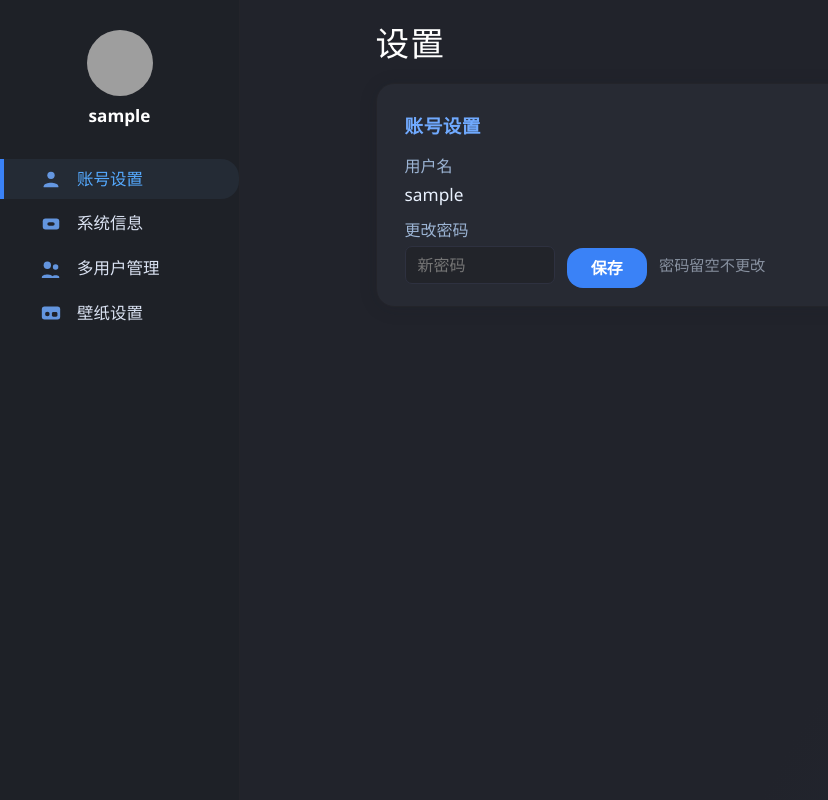
After one commit to george06350/HNAS, a Flask app: page /settings_inner in a window 1280 px wide. The commit adds this page. Shown: the whole page, without its empty margins (0-828 px from the left). Run offline with Flask 3, Linux system fonts and the light colour scheme; the visitor is signed in with stand-in values (Sample User, id 1); grey boxes are pictures that could not be loaded.

Commit message:
HNAS OS v2.0

```diff
--- a/app.py
+++ b/app.py
@@ -6,16 +6,41 @@
 #  本项目源码仅供学习与个人非商业用途使用。
 #  未经许可，不得用于商业用途或翻版传播。
 # =============================================================
+
 import os
+import platform
+import socket
+import datetime
+import requests
 from flask import Flask, render_template, request, redirect, url_for, session, flash, send_from_directory, abort
-from datetime import datetime
-
-app = Flask(__name__)
-app.secret_key = os.urandom(24)  # 每次重启强制所有人下线
 
 DATA_ROOT = os.path.abspath('data')
 USER_BASE = os.path.join(DATA_ROOT, 'users')
 USER_CFG_BASE = os.path.join(DATA_ROOT, 'system', 'user')
+WALLPAPER_DIR = os.path.join(DATA_ROOT, "system", "wallpaper")
+
+def ensure_wallpaper_dir_and_files():
+    """自动创建壁纸目录，并下载默认壁纸文件（如不存在）"""
+    os.makedirs(WALLPAPER_DIR, exist_ok=True)
+    default_wallpapers = {
+        "wallpaper1.png": "https://raw.githubusercontent.com/george06350/HNAS-File/main/wallpaper/wallpaper1.png",
+        "wallpaper2.png": "https://raw.githubusercontent.com/george06350/HNAS-File/main/wallpaper/wallpaper2.png"
+    }
+    for fname, url in default_wallpapers.items():
+        fpath = os.path.join(WALLPAPER_DIR, fname)
+        if not os.path.exists(fpath):
+            try:
+                resp = requests.get(url, timeout=10)
+                if resp.status_code == 200:
+                    with open(fpath, "wb") as f:
+                        f.write(resp.content)
+            except Exception as e:
+                print(f"[WARN] 下载壁纸 {fname} 失败: {e}")
+
+ensure_wallpaper_dir_and_files()
+
+app = Flask(__name__)
+app.secret_key = os.urandom(24)
 os.makedirs(USER_BASE, exist_ok=True)
 os.makedirs(USER_CFG_BASE, exist_ok=True)
 
@@ -31,7 +56,7 @@ def user_exists(username):
     return os.path.exists(user_config_path(username))
 
 def create_user(username, password):
-    now = datetime.now().strftime('%Y/%m/%d+%H:%M:%S')
+    now = datetime.datetime.now().strftime('%Y/%m/%d+%H:%M:%S')
     os.makedirs(os.path.join(USER_BASE, username, "file"), exist_ok=True)
     cfg_path = user_config_path(username)
     with open(cfg_path, 'w', encoding='utf-8') as f:
@@ -56,6 +81,38 @@ def secure_path(rel_path):
     if not full_path.startswith(DATA_ROOT):
         abort(403)
     return full_path
+
+def get_all_users():
+    """获取所有用户名及注册时间，按注册时间升序"""
+    users = []
+    for fname in os.listdir(USER_CFG_BASE):
+        if fname.endswith('.txt'):
+            uname = fname[:-4]
+            reg_time = ''
+            with open(os.path.join(USER_CFG_BASE, fname), encoding='utf-8') as f:
+                for line in f:
+                    if line.startswith('register-time') or line.startswith('register_time'):
+                        reg_time = line.strip().split(':', 1)[-1].strip()
+            users.append({'username': uname, 'register_time': reg_time})
+    users.sort(key=lambda u: u['register_time'])
+    return users
+
+def is_super_admin(username):
+    users = get_all_users()
+    return users and users[0]['username'] == username
+
+def get_current_wallpapers():
+    """读取当前生效的壁纸设置"""
+    current_wallpapers = {"wallpaper1": "wallpaper1.png", "wallpaper2": "wallpaper2.png"}
+    wall_select_path = os.path.join(DATA_ROOT, "system", "wallpaper_select.txt")
+    if os.path.exists(wall_select_path):
+        with open(wall_select_path, encoding="utf-8") as f:
+            for line in f:
+                if line.startswith("wallpaper1:"):
+                    current_wallpapers["wallpaper1"] = line.split(":", 1)[1].strip()
+                elif line.startswith("wallpaper2:"):
+                    current_wallpapers["wallpaper2"] = line.split(":", 1)[1].strip()
+    return current_wallpapers
 
 @app.route('/register', methods=['GET', 'POST'])
 def register():
@@ -113,7 +170,8 @@ def index():
 def desktop():
     if 'username' not in session:
         return redirect(url_for('login'))
-    return render_template('index.html', username=session['username'])
+    current_wallpapers = get_current_wallpapers()
+    return render_template('index.html', username=session['username'], current_wallpapers=current_wallpapers)
 
 @app.route('/filemanager_inner/', defaults={'path': ''})
 @app.route('/filemanager_inner/<path:path>')
@@ -163,5 +221,98 @@ def about_inner():
         return "请重新登录！", 401
     return render_template('about_inner.html')
 
+@app.route('/settings_inner', methods=['GET', 'POST'])
+def settings_inner():
+    if 'username' not in session:
+        return "请重新登录！", 401
+    message = ''
+    users = get_all_users()
+    super_admin = is_super_admin(session['username'])
+
+    # -- 壁纸设置 --
+    ensure_wallpaper_dir_and_files()
+    wall_files = sorted([f for f in os.listdir(WALLPAPER_DIR) if f.lower().endswith(('.png', '.jpg', '.jpeg'))])
+    current_wallpapers = get_current_wallpapers()
+    current_wall_path = os.path.join(DATA_ROOT, "system", "wallpaper_select.txt")
+    if request.method == 'POST' and request.form.get('action') == 'change_wallpaper':
+        wp1 = request.form.get('wallpaper1', 'wallpaper1.png')
+        wp2 = request.form.get('wallpaper2', 'wallpaper2.png')
+        with open(current_wall_path, "w", encoding="utf-8") as f:
+            f.write(f"wallpaper1:{wp1}\nwallpaper2:{wp2}\n")
+        current_wallpapers["wallpaper1"] = wp1
+        current_wallpapers["wallpaper2"] = wp2
+        message = "壁纸设置已更新"
+    # -- 多用户管理 --
+    if request.method == 'POST' and request.form.get('action') == 'create_user':
+        new_username = request.form.get('new_username', '').strip()
+        new_password = request.form.get('new_password', '').strip()
+        if not new_username or not new_password:
+            message = "用户名和密码不能为空"
+        elif user_exists(new_username):
+            message = "该用户名已存在"
+        else:
+            create_user(new_username, new_password)
+            message = f"用户 {new_username} 创建成功"
+        users = get_all_users()
+    if request.method == 'POST' and request.form.get('action') == 'delete_user' and super_admin:
+        del_username = request.form.get('del_username', '').strip()
+        if del_username == session['username']:
+            message = "不能删除自己"
+        elif not user_exists(del_username):
+            message = "该用户不存在"
+        else:
+            os.remove(user_config_path(del_username))
+            user_folder = os.path.join(USER_BASE, del_username)
+            if os.path.isdir(user_folder):
+                import shutil
+                shutil.rmtree(user_folder)
+            message = f"用户 {del_username} 已删除"
+        users = get_all_users()
+    # -- 账号设置 --
+    if request.method == 'POST' and not request.form.get('action'):
+        pwd = request.form.get('new_password', '').strip()
+        if pwd:
+            path = user_config_path(session['username'])
+            with open(path, "r", encoding='utf-8') as f:
+                lines = f.readlines()
+            with open(path, "w", encoding='utf-8') as f:
+                for line in lines:
+                    if line.startswith("password : "):
+                        f.write(f"password : {pwd}\n")
+                    else:
+                        f.write(line)
+            message = "密码已更新！"
+        else:
+            message = "未作更改。"
+    sysinfo = {
+        'hostname': socket.gethostname(),
+        'os': f"{platform.system()} {platform.release()}",
+        'arch': platform.machine(),
+        'python_version': platform.python_version(),
+        'now': datetime.datetime.now().strftime('%Y-%m-%d %H:%M:%S'),
+    }
+    user_email = ""
+    cfg_path = user_config_path(session['username'])
+    if os.path.exists(cfg_path):
+        with open(cfg_path, encoding='utf-8') as f:
+            for line in f:
+                if line.startswith("email : "):
+                    user_email = line.strip().split(":",1)[1].strip()
+    return render_template('settings_inner.html',
+        username=session['username'],
+        user_email=user_email,
+        message=message,
+        sysinfo=sysinfo,
+        users=users,
+        super_admin=super_admin,
+        wall_files=wall_files,
+        current_wallpapers=current_wallpapers
+    )
+
+@app.route('/wallpaper/<filename>')
+def serve_wallpaper(filename):
+    ensure_wallpaper_dir_and_files()
+    return send_from_directory(WALLPAPER_DIR, filename)
+
 if __name__ == '__main__':
     app.run(debug=True, host='0.0.0.0', port=5000)
--- /dev/null
+++ b/data/system/wallpaper_select.txt
@@ -0,0 +1,2 @@
+wallpaper1:wallpaper2.png
+wallpaper2:wallpaper1.png
--- /dev/null
+++ b/templates/settings_inner.html
@@ -0,0 +1,386 @@
+<!DOCTYPE html>
+<html>
+<head>
+    <meta charset="utf-8">
+    <title>设置</title>
+    <meta name="viewport" content="width=device-width,initial-scale=1">
+    <link rel="stylesheet" href="https://cdn.jsdelivr.net/npm/bootstrap@5.3.0/dist/css/bootstrap.min.css">
+    <style>
+    html, body {
+        height: 100%;
+    }
+    body {
+        background: linear-gradient(120deg,#21232b 70%,#242a35 100%);
+        color: #e8eaf0;
+        font-family: 'Segoe UI', Arial, sans-serif;
+        min-height: 100vh;
+        margin: 0;
+        box-sizing: border-box;
+    }
+    .settings-root {
+        display: flex;
+        min-height: 0;
+        min-width: 0;
+        height: 100vh;
+        max-height: 100vh;
+    }
+    .settings-sidebar {
+        width: 240px;
+        background: rgba(30,33,39,0.98);
+        border-right: 1px solid #23242a;
+        display: flex;
+        flex-direction: column;
+        align-items: stretch;
+        padding-top: 30px;
+        min-width: 170px;
+        max-width: 100vw;
+        box-sizing: border-box;
+        overflow-y: auto;
+        overflow-x: hidden;
+    }
+    .settings-sidebar-profile {
+        display: flex;
+        flex-direction: column;
+        align-items: center;
+        margin-bottom: 28px;
+        padding: 0 10px;
+    }
+    .settings-sidebar-profile .avatar {
+        width: 66px;
+        height: 66px;
+        border-radius: 50%;
+        background: #36383e;
+        margin-bottom: 7px;
+    }
+    .settings-sidebar-profile .nickname {
+        font-size: 1.07em;
+        color: #fff;
+        font-weight: bold;
+        margin-bottom: 2px;
+        word-break: break-all;
+        text-align: center;
+    }
+    .settings-sidebar-profile .email {
+        color: #acb2be;
+        font-size: 0.94em;
+        word-break: break-all;
+        text-align: center;
+    }
+    .settings-sidebar-nav {
+        flex: 1 1 auto;
+        display: flex;
+        flex-direction: column;
+        gap: 4px;
+        margin-bottom: 12px;
+    }
+    .sidebar-nav-item {
+        display: flex;
+        align-items: center;
+        padding: 8px 0 8px 36px;
+        color: #dbe3f3;
+        font-size: 1.03em;
+        border-left: 4px solid transparent;
+        cursor: pointer;
+        border-radius: 0 18px 18px 0;
+        transition: background 0.13s, color 0.13s;
+        gap: 12px;
+        min-width: 0;
+        word-break: break-all;
+    }
+    .sidebar-nav-item.active,
+    .sidebar-nav-item:hover {
+        background: #242b35;
+        color: #55aaff;
+        border-left: 4px solid #3a82f7;
+    }
+    .sidebar-nav-item svg {
+        opacity: 0.85;
+        margin-right: 3px;
+        min-width: 20px;
+    }
+    .settings-content {
+        flex: 1 1 auto;
+        min-width: 0;
+        min-height: 0;
+        height: 100vh;
+        overflow: auto;
+        background: transparent;
+        display: flex;
+        flex-direction: column;
+    }
+    .settings-content-inner {
+        max-width: 820px;
+        margin: 0 auto;
+        padding: 0 2vw 32px 2vw;
+        min-width: 0;
+        min-height: 0;
+        box-sizing: border-box;
+        width: 100%;
+    }
+    .settings-title {
+        font-size: 2.1em;
+        font-weight: 500;
+        color: #fff;
+        margin-bottom: 15px;
+        letter-spacing: 1px;
+        margin-top: 18px;
+    }
+    .settings-section {
+        background: rgba(40,43,52,0.97);
+        border-radius: 18px;
+        padding: 28px 28px 18px 28px;
+        margin-bottom: 22px;
+        box-shadow: 0 2px 18px #181d2422;
+        border: 1px solid #23242a;
+        min-width: 0;
+    }
+    .section-title {
+        font-size: 1.16em;
+        font-weight: 600;
+        color: #70aaff;
+        margin-bottom: 14px;
+        letter-spacing: 0.5px;
+    }
+    .settings-label {
+        color: #9cb4d4;
+        font-size: 1em;
+        margin-bottom: 4px;
+    }
+    .settings-value {
+        color: #eaf2ff;
+        font-size: 1.08em;
+        margin-bottom: 10px;
+        word-break: break-all;
+    }
+    .settings-form input[type="password"],
+    .settings-form input[type="text"] {
+        background: #22242a;
+        color: #fff;
+        border: 1px solid #2e3140;
+        border-radius: 7px;
+        padding: 6px 12px;
+        width: 150px;
+        max-width: 100%;
+        box-sizing: border-box;
+    }
+    .settings-form .btn {
+        background: #3a82f7;
+        border: none;
+        border-radius: 16px;
+        font-weight: 600;
+        padding: 8px 24px;
+        margin-top: 2px;
+        margin-left: 0;
+        transition: background 0.13s;
+    }
+    .settings-form .btn:hover {
+        background: #2368bb;
+    }
+    .settings-tip {
+        color: #8891a0;
+        font-size: 0.95em;
+        margin-left: 8px;
+    }
+    .alert {
+        border-radius: 10px;
+        font-size: 1em;
+        margin-top: 10px;
+        background: #202a32;
+        color: #6fe4ff;
+        border: 1px solid #2e3a4a;
+        word-break: break-all;
+    }
+    ::-webkit-scrollbar {
+        width: 9px;
+        background: #21232b;
+    }
+    ::-webkit-scrollbar-thumb {
+        background: #2e3440;
+        border-radius: 6px;
+    }
+    @media (max-width: 1024px) {
+        .settings-content-inner { max-width: 98vw; }
+        .settings-section { padding: 18px 8vw 12px 6vw; }
+    }
+    @media (max-width: 800px) {
+        .settings-root { flex-direction: column; height: auto; max-height: none;}
+        .settings-sidebar { width: 100vw; flex-direction: row; padding-top: 10px; border-right: none; border-bottom: 1px solid #222; min-width: 0;}
+        .settings-sidebar-profile { flex-direction: row; margin-bottom: 0; margin-left: 8px; padding: 0 5px;}
+        .settings-sidebar-nav { flex-direction: row; gap: 0; margin-bottom: 0; }
+        .sidebar-nav-item { flex: 1 1 0; padding: 8px 8px 8px 18px; border-radius: 11px 11px 0 0; min-width: 0; font-size: 1em;}
+        .settings-title { margin-top: 12px; }
+        .settings-content-inner { padding: 0 2vw; }
+    }
+    @media (max-width: 600px) {
+        .settings-content-inner { padding: 0 2vw; }
+        .settings-section { padding: 10px 4vw 8px 4vw; }
+        .settings-sidebar { padding-top: 0; }
+        .settings-title { font-size: 1.3em; }
+    }
+    @media (max-width:400px) {
+        .settings-section { padding: 5px 2vw 6px 2vw; }
+    }
+    </style>
+    <script>
+    // 切换tab
+    function showTab(tab) {
+        document.querySelectorAll('.sidebar-nav-item').forEach(function(item){
+            item.classList.remove('active');
+        });
+        document.getElementById('nav-'+tab).classList.add('active');
+        document.querySelectorAll('.settings-tab').forEach(function(div){
+            div.style.display = 'none';
+        });
+        document.getElementById('tab-'+tab).style.display = '';
+    }
+    </script>
+</head>
+<body>
+<div class="settings-root">
+    <!-- 左侧侧边栏 -->
+    <div class="settings-sidebar">
+        <div class="settings-sidebar-profile">
+            <img class="avatar" src="https://img.icons8.com/ios-filled/100/cccccc/user-male-circle.png" alt="avatar">
+            <div class="nickname">{{ username }}</div>
+            <div class="email">{{ user_email or '' }}</div>
+        </div>
+        <div class="settings-sidebar-nav">
+            <div class="sidebar-nav-item active" id="nav-account" onclick="showTab('account')">
+                <svg width="22" height="22" viewBox="0 0 24 24"><circle cx="12" cy="8" r="4" fill="#70aaff"/><path d="M4 20c0-4 8-4 8-4s8 0 8 4v1H4v-1z" fill="#70aaff"/></svg>
+                账号设置
+            </div>
+            <div class="sidebar-nav-item" id="nav-system" onclick="showTab('system')">
+                <svg width="22" height="22" viewBox="0 0 24 24"><rect x="3" y="6" width="18" height="12" rx="3" fill="#70aaff"/><rect x="8" y="10" width="8" height="4" rx="2" fill="#21232b"/></svg>
+                系统信息
+            </div>
+            <div class="sidebar-nav-item" id="nav-users" onclick="showTab('users')">
+                <svg width="22" height="22" viewBox="0 0 24 24"><circle cx="8" cy="9" r="4" fill="#70aaff"/><circle cx="17" cy="11" r="3" fill="#70aaff"/><path d="M2 22c0-3 6-3 6-3s6 0 6 3v1H2v-1z" fill="#70aaff"/><path d="M13 22c0-2 4-2 4-2s4 0 4 2v1h-8v-1z" fill="#70aaff"/></svg>
+                多用户管理
+            </div>
+            <div class="sidebar-nav-item" id="nav-wallpaper" onclick="showTab('wallpaper')">
+                <svg width="22" height="22" viewBox="0 0 24 24"><rect x="2" y="5" width="20" height="14" rx="3" fill="#70aaff"/><circle cx="8" cy="13" r="2.5" fill="#21232b"/><rect x="13" y="11" width="6" height="5" rx="1.5" fill="#21232b"/></svg>
+                壁纸设置
+            </div>
+        </div>
+    </div>
+    <!-- 右侧内容 -->
+    <div class="settings-content">
+        <div class="settings-content-inner">
+            <div class="settings-title">设置</div>
+            <!-- 账号设置 -->
+            <div class="settings-section settings-tab" id="tab-account">
+                <div class="section-title">账号设置</div>
+                <div class="settings-label">用户名</div>
+                <div class="settings-value">{{ username }}</div>
+                <form method="post" class="settings-form">
+                    <div class="settings-label mt-2">更改密码</div>
+                    <input type="password" name="new_password" placeholder="新密码">
+                    <button type="submit" class="btn btn-primary ms-2">保存</button>
+                    <span class="settings-tip">密码留空不更改</span>
+                </form>
+                {% if message %}
+                <div class="alert alert-info">{{ message }}</div>
+                {% endif %}
+            </div>
+            <!-- 系统信息 -->
+            <div class="settings-section settings-tab" id="tab-system" style="display:none;">
+                <div class="section-title">系统信息</div>
+                <div class="settings-label">主机名</div>
+                <div class="settings-value">{{ sysinfo.hostname }}</div>
+                <div class="settings-label">操作系统</div>
+                <div class="settings-value">{{ sysinfo.os }}</div>
+                <div class="settings-label">系统架构</div>
+                <div class="settings-value">{{ sysinfo.arch }}</div>
+                <div class="settings-label">Python 版本</div>
+                <div class="settings-value">{{ sysinfo.python_version }}</div>
+                <div class="settings-label">服务器时间</div>
+                <div class="settings-value">{{ sysinfo.now }}</div>
+            </div>
+            <!-- 多用户管理 -->
+            <div class="settings-section settings-tab" id="tab-users" style="display:none;">
+                <div class="section-title">多用户管理</div>
+                <form method="post" style="margin-bottom:18px; display:flex; flex-wrap:wrap; gap:10px; align-items:center;">
+                    <input type="hidden" name="action" value="create_user">
+                    <input name="new_username" class="form-control" style="width:150px;max-width:40vw;" placeholder="新用户名">
+                    <input name="new_password" type="password" class="form-control" style="width:150px;max-width:40vw;" placeholder="新密码">
+                    <button type="submit" class="btn btn-success">创建用户</button>
+                </form>
+                <div class="settings-label mb-2">用户列表：</div>
+                <div style="overflow-x:auto;">
+                <table class="table table-dark table-striped table-hover align-middle" style="border-radius:10px;overflow:hidden;">
+                    <thead><tr>
+                        <th>用户名</th>
+                        <th>注册时间</th>
+                        <th>权限</th>
+                        {% if super_admin %}<th>操作</th>{% endif %}
+                    </tr></thead>
+                    <tbody>
+                    {% for u in users %}
+                        <tr>
+                            <td>{{ u.username }}</td>
+                            <td style="font-size:0.97em;">{{ u.register_time or '-' }}</td>
+                            <td>
+                                {% if loop.index0 == 0 %}<span style="color:#2ee;">超级管理员</span>
+                                {% else %}<span style="color:#ccc;">普通用户</span>{% endif %}
+                            </td>
+                            {% if super_admin %}
+                            <td>
+                                {% if u.username != username and u.username != users[0].username %}
+                                <form method="post" style="display:inline;">
+                                    <input type="hidden" name="action" value="delete_user">
+                                    <input type="hidden" name="del_username" value="{{ u.username }}">
+                                    <button class="btn btn-danger btn-sm" type="submit" onclick="return confirm('确定要删除该用户吗？');">删除</button>
+                                </form>
+                                {% elif u.username == users[0].username %}
+                                <span style="color:#888;">（超级管理员）</span>
+                                {% elif u.username == username %}
+                                <span style="color:#888;">（自己）</span>
+                                {% endif %}
+                            </td>
+                            {% endif %}
+                        </tr>
+                    {% endfor %}
+                    </tbody>
+                </table>
+                </div>
+                <div class="settings-tip">只有超级管理员（第一个注册的账号）可删除其他账号。</div>
+            </div>
+            <!-- 壁纸设置 -->
+            <div class="settings-section settings-tab" id="tab-wallpaper" style="display:none;">
+                <div class="section-title">壁纸设置</div>
+                <form method="post" class="mb-3" style="max-width:400px;">
+                    <input type="hidden" name="action" value="change_wallpaper">
+                    <div class="settings-label">桌面壁纸1</div>
+                    <select name="wallpaper1" class="form-select mb-2">
+                        {% for f in wall_files %}
+                        <option value="{{f}}" {% if f==current_wallpapers.wallpaper1 %}selected{% endif %}>{{f}}</option>
+                        {% endfor %}
+                    </select>
+                    <div class="settings-label">桌面壁纸2</div>
+                    <select name="wallpaper2" class="form-select mb-2">
+                        {% for f in wall_files %}
+                        <option value="{{f}}" {% if f==current_wallpapers.wallpaper2 %}selected{% endif %}>{{f}}</option>
+                        {% endfor %}
+                    </select>
+                    <button type="submit" class="btn btn-primary">保存壁纸设置</button>
+                </form>
+                <div class="row">
+                    <div class="col-6">
+                        <div class="settings-label">壁纸1预览：</div>
+                        <img src="/wallpaper/{{current_wallpapers.wallpaper1}}" alt="壁纸1" style="width:100%;max-width:260px;border-radius:12px;box-shadow:0 2px 12px #0002;">
+                    </div>
+                    <div class="col-6">
+                        <div class="settings-label">壁纸2预览：</div>
+                        <img src="/wallpaper/{{current_wallpapers.wallpaper2}}" alt="壁纸2" style="width:100%;max-width:260px;border-radius:12px;box-shadow:0 2px 12px #0002;">
+                    </div>
+                </div>
+                <div class="settings-tip mt-3" style="font-size:0.96em;">如需添加壁纸，请将图片放入 <code>/data/system/wallpaper</code> 目录。</div>
+            </div>
+        </div>
+    </div>
+</div>
+<script>
+showTab('account');
+</script>
+</body>
+</html>
```
Also changed, not shown: static/desktop.css (+42 -10 lines), static/desktop.js (+7 -2 lines), templates/index.html (+42 -4 lines), 2 other files.
